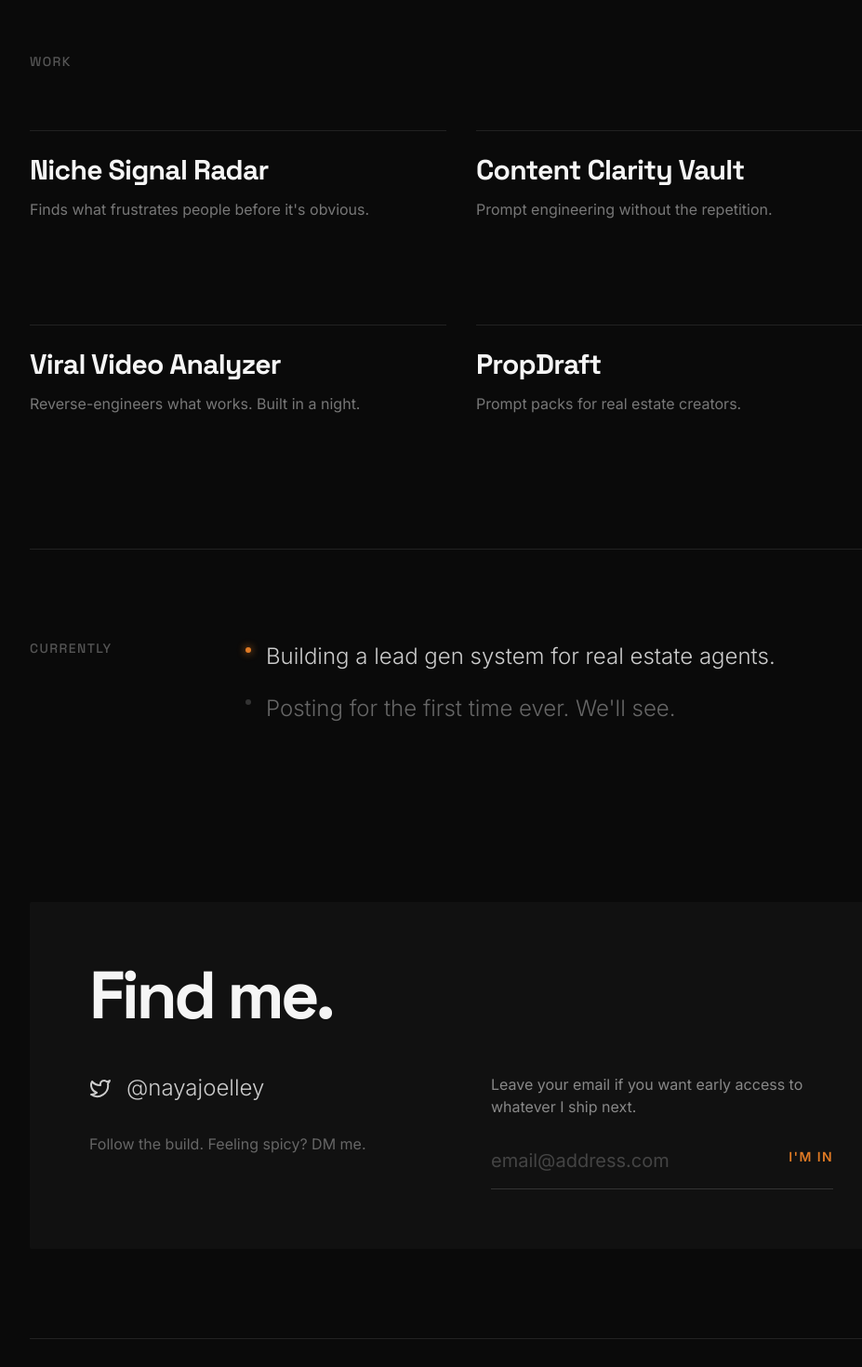
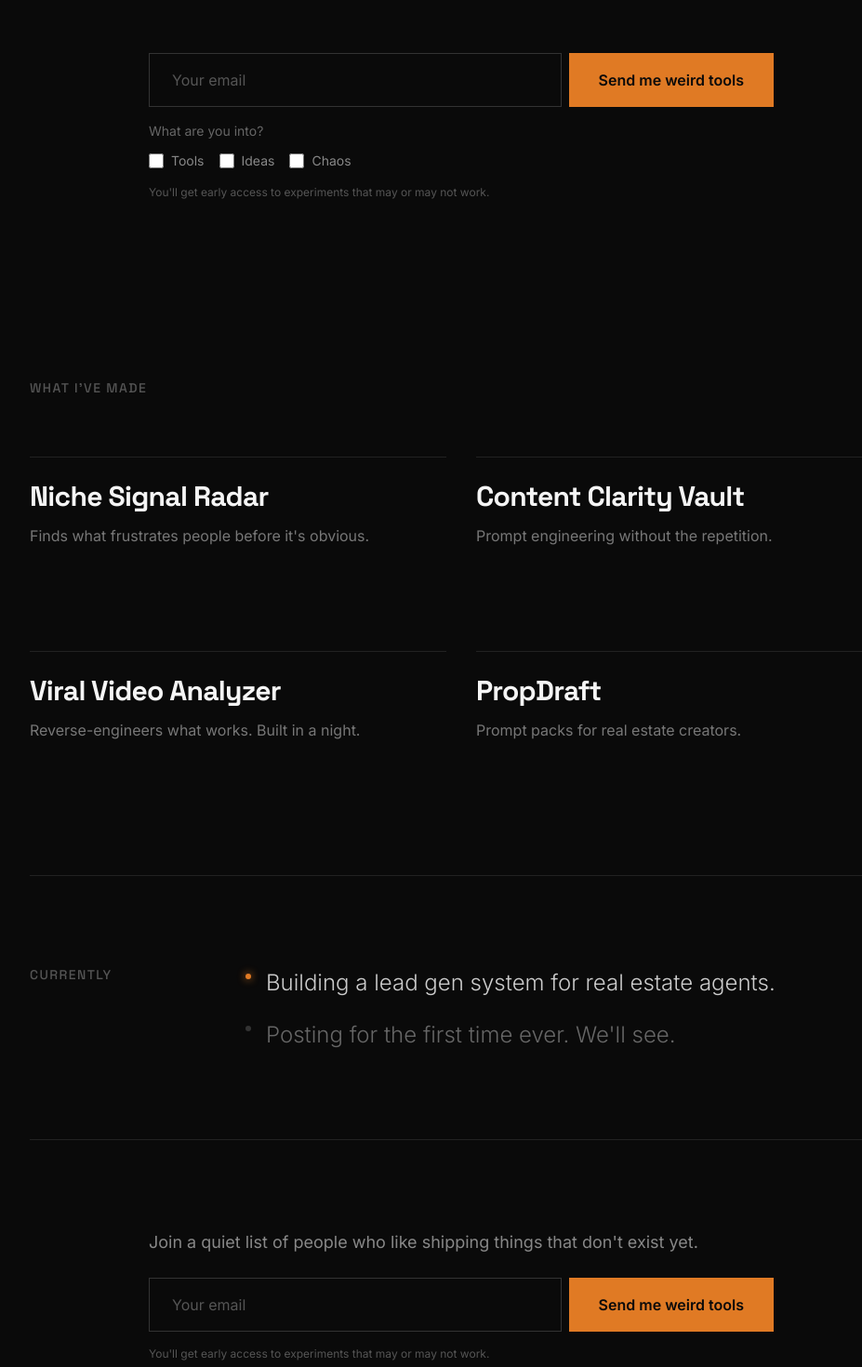
Before and after one commit to nayyoung/nayajoelle.github.io, a React (Vite) app in the folder naya-joelle---builder/: page / in a window 1280 px wide. Shown: the part 760-2230 px from the top of the page at 93% size, without its empty margins (144-1071 px from the left). Built offline with nearby package versions, Linux system fonts and the light colour scheme.

Commit message:
Implement complete landing page with all required features
Co-authored-by: nayyoung <21992081+nayyoung@users.noreply.github.com>

```diff
--- a/naya-joelle---builder/App.tsx
+++ b/naya-joelle---builder/App.tsx
@@ -1,7 +1,9 @@
 import React, { useEffect } from 'react';
 import Hero from './components/Hero';
+import FirstCTA from './components/FirstCTA';
 import Work from './components/Work';
 import Currently from './components/Currently';
+import SecondCTA from './components/SecondCTA';
 import Connect from './components/Connect';
 import Footer from './components/Footer';
 
@@ -18,8 +20,10 @@ const App: React.FC = () => {
     <main className="min-h-screen w-full bg-[#0a0a0a] text-[#f5f5f5] selection:bg-[#e07a24] selection:text-black">
       <div className="mx-auto max-w-5xl px-6 md:px-12">
         <Hero />
+        <FirstCTA />
         <Work />
         <Currently />
+        <SecondCTA />
         <Connect />
         <Footer />
       </div>
--- a/naya-joelle---builder/components/Connect.tsx
+++ b/naya-joelle---builder/components/Connect.tsx
@@ -1,20 +1,9 @@
-import React, { useState } from 'react';
+import React from 'react';
 import { motion } from 'framer-motion';
 import { ArrowRight, Twitter } from 'lucide-react';
+import EmailCaptureForm from './EmailCaptureForm';
 
 const Connect: React.FC = () => {
-  const [email, setEmail] = useState('');
-  const [status, setStatus] = useState<'idle' | 'success'>('idle');
-
-  const handleSubmit = (e: React.FormEvent) => {
-    e.preventDefault();
-    if (email) {
-      setStatus('success');
-      setEmail('');
-      setTimeout(() => setStatus('idle'), 3000);
-    }
-  };
-
   return (
     <section className="py-24">
       <motion.div
@@ -25,7 +14,7 @@ const Connect: React.FC = () => {
         className="rounded-sm bg-[#111] p-8 md:p-16"
       >
         <h2 className="mb-12 text-5xl font-bold tracking-tighter md:text-7xl">
-          Find me.
+          →
         </h2>
 
         <div className="grid gap-16 lg:grid-cols-2">
@@ -42,33 +31,15 @@ const Connect: React.FC = () => {
               <ArrowRight className="h-5 w-5 -translate-x-2 opacity-0 transition-all duration-300 group-hover:translate-x-0 group-hover:opacity-100" />
             </a>
             <p className="text-[#666]">
-              Follow the build. Feeling spicy? DM me.
+              Feeling spicy? DM me.
             </p>
           </div>
 
           {/* Email Capture */}
-          <div className="flex flex-col gap-6">
-            <p className="text-[#888]">
-              Leave your email if you want early access to whatever I ship next.
-            </p>
-
-            <form onSubmit={handleSubmit} className="relative mt-2">
-              <input
-                type="email"
-                value={email}
-                onChange={(e) => setEmail(e.target.value)}
-                placeholder="email@address.com"
-                className="w-full border-b border-[#333] bg-transparent pb-4 text-xl text-[#f5f5f5] placeholder-[#444] outline-none transition-colors focus:border-[#e07a24]"
-                required
-              />
-              <button
-                type="submit"
-                disabled={status === 'success'}
-                className="absolute right-0 top-0 text-sm font-bold uppercase tracking-widest text-[#e07a24] hover:text-white disabled:text-green-500"
-              >
-                {status === 'success' ? 'Saved' : "I'm in"}
-              </button>
-            </form>
+          <div>
+            <EmailCaptureForm
+              showCheckboxes={false}
+            />
           </div>
         </div>
       </motion.div>
--- /dev/null
+++ b/naya-joelle---builder/components/EmailCaptureForm.tsx
@@ -0,0 +1,108 @@
+import React, { useState } from 'react';
+import { motion } from 'framer-motion';
+
+interface EmailCaptureFormProps {
+  title?: string;
+  subtitle?: string;
+  smallText?: string;
+  showCheckboxes?: boolean;
+}
+
+const EmailCaptureForm: React.FC<EmailCaptureFormProps> = ({
+  title,
+  subtitle,
+  smallText = "You'll get early access to experiments that may or may not work.",
+  showCheckboxes = true
+}) => {
+  const [email, setEmail] = useState('');
+  const [interests, setInterests] = useState<string[]>([]);
+  const [status, setStatus] = useState<'idle' | 'success'>('idle');
+
+  const handleSubmit = (e: React.FormEvent) => {
+    e.preventDefault();
+    if (email) {
+      setStatus('success');
+      setEmail('');
+      setInterests([]);
+      setTimeout(() => setStatus('idle'), 3000);
+    }
+  };
+
+  const toggleInterest = (interest: string) => {
+    setInterests(prev =>
+      prev.includes(interest)
+        ? prev.filter(i => i !== interest)
+        : [...prev, interest]
+    );
+  };
+
+  return (
+    <motion.div
+      initial={{ opacity: 0, y: 20 }}
+      whileInView={{ opacity: 1, y: 0 }}
+      viewport={{ once: true }}
+      transition={{ duration: 0.6 }}
+      className="flex flex-col gap-6"
+    >
+      {title && (
+        <h3 className="text-2xl font-bold tracking-tight md:text-3xl">
+          {title}
+        </h3>
+      )}
+      {subtitle && (
+        <p className="text-base text-[#888] md:text-lg">
+          {subtitle}
+        </p>
+      )}
+
+      <form onSubmit={handleSubmit} className="flex flex-col gap-4">
+        <div className="flex flex-col gap-2 sm:flex-row">
+          <input
+            type="email"
+            value={email}
+            onChange={(e) => setEmail(e.target.value)}
+            placeholder="Your email"
+            className="flex-1 border border-[#333] bg-[#0a0a0a] px-6 py-4 text-base text-[#f5f5f5] placeholder-[#555] outline-none transition-all focus:border-[#e07a24] focus:bg-[#111]"
+            required
+            disabled={status === 'success'}
+          />
+          <button
+            type="submit"
+            disabled={status === 'success'}
+            className="bg-[#e07a24] px-8 py-4 text-base font-bold text-[#0a0a0a] transition-all hover:bg-[#f5f5f5] disabled:bg-green-600 disabled:text-white"
+          >
+            {status === 'success' ? 'Saved ✓' : 'Send me weird tools'}
+          </button>
+        </div>
+
+        {showCheckboxes && (
+          <div className="flex flex-col gap-3">
+            <p className="text-sm text-[#666]">What are you into?</p>
+            <div className="flex flex-wrap gap-4">
+              {['Tools', 'Ideas', 'Chaos'].map((option) => (
+                <label
+                  key={option}
+                  className="flex cursor-pointer items-center gap-2 text-sm text-[#888] transition-colors hover:text-[#f5f5f5]"
+                >
+                  <input
+                    type="checkbox"
+                    checked={interests.includes(option)}
+                    onChange={() => toggleInterest(option)}
+                    className="h-4 w-4 cursor-pointer border-[#333] bg-transparent accent-[#e07a24]"
+                  />
+                  <span>{option}</span>
+                </label>
+              ))}
+            </div>
+          </div>
+        )}
+
+        <p className="text-xs text-[#555]">
+          {smallText}
+        </p>
+      </form>
+    </motion.div>
+  );
+};
+
+export default EmailCaptureForm;
--- /dev/null
+++ b/naya-joelle---builder/components/FirstCTA.tsx
@@ -0,0 +1,23 @@
+import React from 'react';
+import { motion } from 'framer-motion';
+import EmailCaptureForm from './EmailCaptureForm';
+
+const FirstCTA: React.FC = () => {
+  return (
+    <section className="border-t border-[#222] py-24">
+      <motion.div
+        initial={{ opacity: 0 }}
+        whileInView={{ opacity: 1 }}
+        viewport={{ once: true }}
+        transition={{ duration: 0.8 }}
+        className="mx-auto max-w-2xl"
+      >
+        <EmailCaptureForm
+          showCheckboxes={true}
+        />
+      </motion.div>
+    </section>
+  );
+};
+
+export default FirstCTA;
--- a/naya-joelle---builder/components/Hero.tsx
+++ b/naya-joelle---builder/components/Hero.tsx
@@ -14,6 +14,12 @@ const Hero: React.FC = () => {
         >
           Builder. <br />
           <span className="text-[#555]">Can't stop.</span>
+          <motion.span
+            animate={{ opacity: [1, 0, 1] }}
+            transition={{ duration: 1.2, repeat: Infinity, ease: "easeInOut" }}
+            className="ml-2 inline-block h-16 w-1 bg-[#e07a24] md:h-24 lg:h-28"
+            style={{ boxShadow: '0 0 10px #e07a24' }}
+          />
         </motion.h1>
 
         <motion.p
--- /dev/null
+++ b/naya-joelle---builder/components/SecondCTA.tsx
@@ -0,0 +1,24 @@
+import React from 'react';
+import { motion } from 'framer-motion';
+import EmailCaptureForm from './EmailCaptureForm';
+
+const SecondCTA: React.FC = () => {
+  return (
+    <section className="border-t border-[#222] py-24">
+      <motion.div
+        initial={{ opacity: 0 }}
+        whileInView={{ opacity: 1 }}
+        viewport={{ once: true }}
+        transition={{ duration: 0.8 }}
+        className="mx-auto max-w-2xl"
+      >
+        <EmailCaptureForm
+          subtitle="Join a quiet list of people who like shipping things that don't exist yet."
+          showCheckboxes={false}
+        />
+      </motion.div>
+    </section>
+  );
+};
+
+export default SecondCTA;
--- a/naya-joelle---builder/components/Work.tsx
+++ b/naya-joelle---builder/components/Work.tsx
@@ -35,7 +35,7 @@ const Work: React.FC = () => {
         transition={{ duration: 0.6 }}
         className="mb-16 text-sm font-medium uppercase tracking-widest text-[#555]"
       >
-        Work
+        What I've made
       </motion.h2>
 
       <div className="grid grid-cols-1 gap-x-8 gap-y-16 md:grid-cols-2">
--- a/naya-joelle---builder/index.html
+++ b/naya-joelle---builder/index.html
@@ -3,7 +3,25 @@
   <head>
     <meta charset="UTF-8" />
     <meta name="viewport" content="width=device-width, initial-scale=1.0" />
-    <title>Naya Joelle | Builder</title>
+    <title>Naya Joelle | Builder. Can't stop.</title>
+    <meta name="description" content="AI tools, automations, and experiments. Shipping from the void. Seattle-based builder creating obsessively." />
+    <meta name="author" content="Naya Joelle" />
+    <meta name="keywords" content="AI tools, automation, builder, Seattle, real estate tech, PropDraft" />
+
+    <!-- OpenGraph / Facebook -->
+    <meta property="og:type" content="website" />
+    <meta property="og:url" content="https://nayyoung.github.io/nayajoelle.github.io/" />
+    <meta property="og:title" content="Naya Joelle | Builder. Can't stop." />
+    <meta property="og:description" content="AI tools, automations, and experiments. Shipping from the void." />
+    <meta property="og:site_name" content="Naya Joelle" />
+
+    <!-- Twitter -->
+    <meta name="twitter:card" content="summary_large_image" />
+    <meta name="twitter:site" content="@nayajoelley" />
+    <meta name="twitter:creator" content="@nayajoelley" />
+    <meta name="twitter:title" content="Naya Joelle | Builder. Can't stop." />
+    <meta name="twitter:description" content="AI tools, automations, and experiments. Shipping from the void." />
+
     <script src="https://cdn.tailwindcss.com"></script>
     <link rel="preconnect" href="https://fonts.googleapis.com">
     <link rel="preconnect" href="https://fonts.gstatic.com" crossorigin>
```
